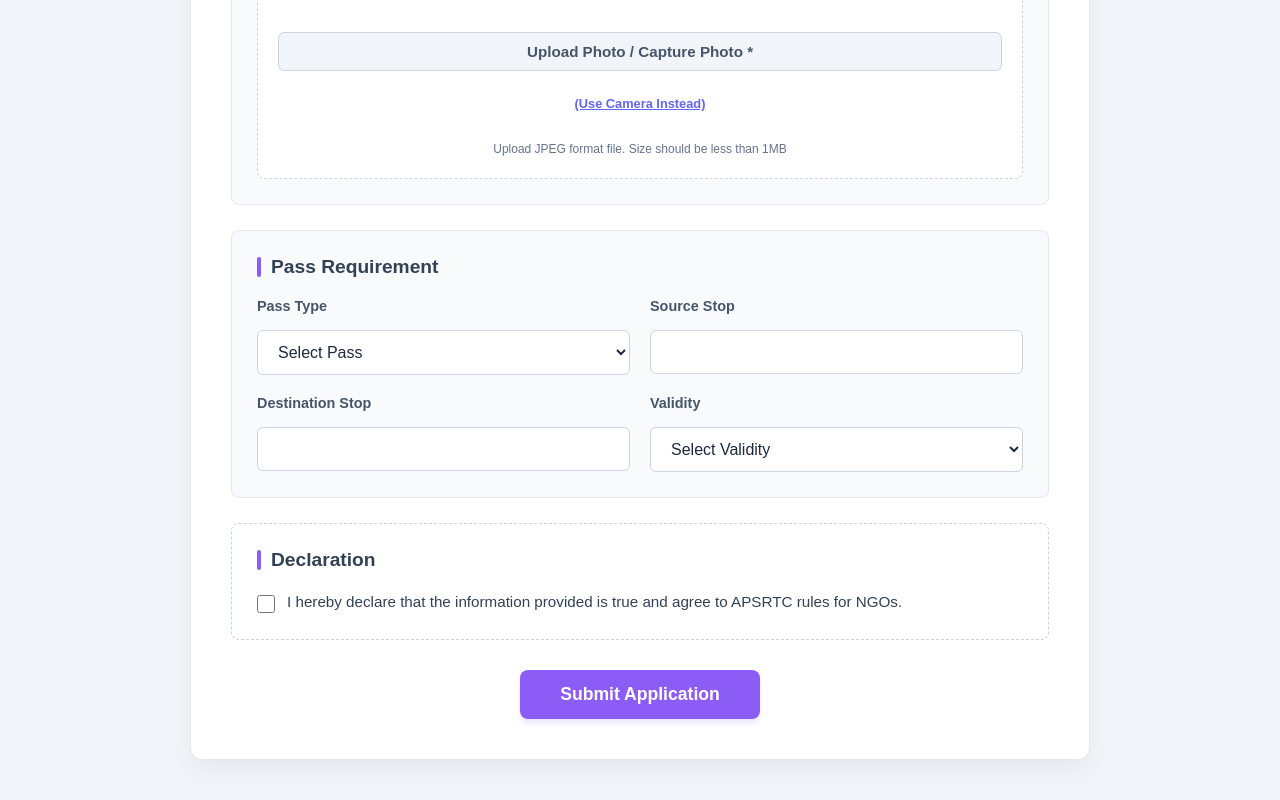
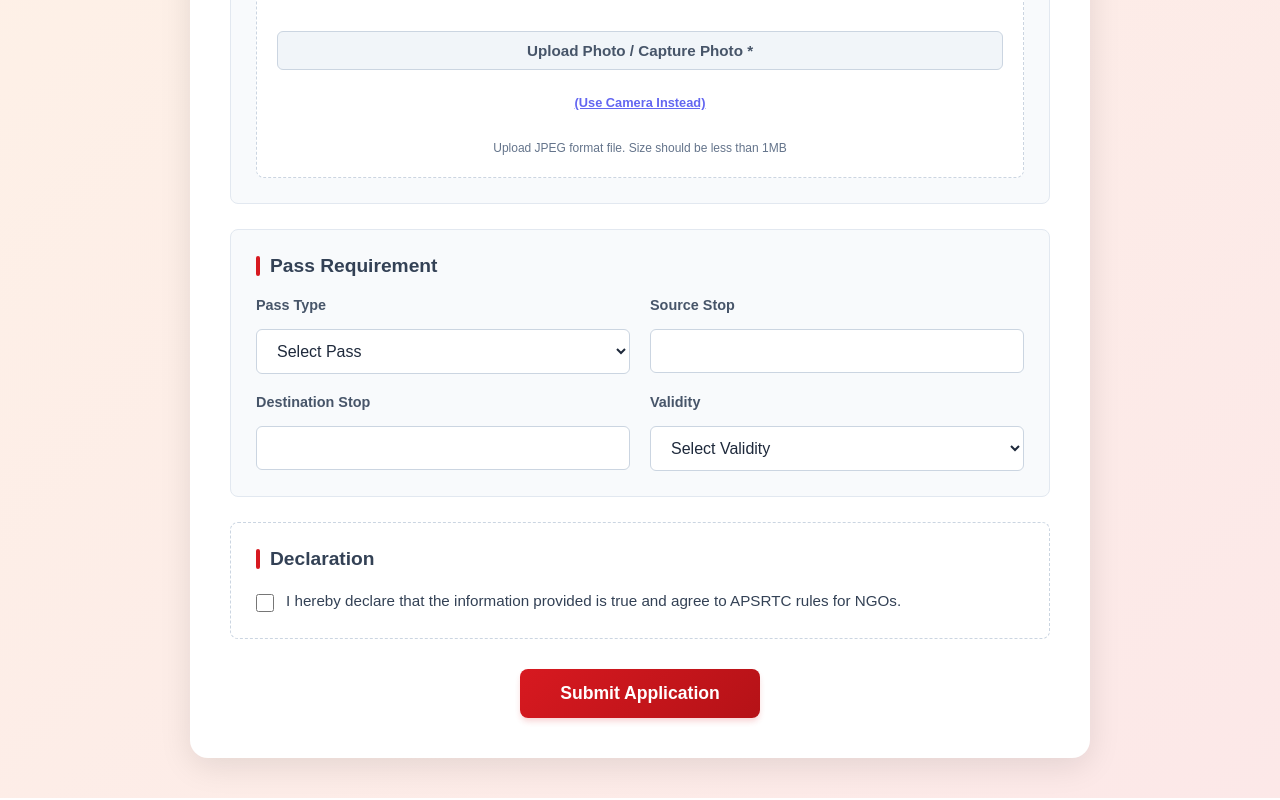
Before and after one commit to maneesha-9705/Bus-Pass-System, a React (Vite) app in the folder frontend/: page /ngo-form in a window 1280 px wide. Shown: the part 1907-2707 px from the top of the page. Built offline with nearby package versions, Linux system fonts and the light colour scheme.

Commit message:
updations added

```diff
--- a/frontend/src/components/CitizenForm.css
+++ b/frontend/src/components/CitizenForm.css
@@ -1,7 +1,7 @@
 /* ----- CITIZEN FORM STYLES ----- */
 .citizen-page-container {
     min-height: 100vh;
-    background-color: #f1f5f9;
+    background: linear-gradient(135deg, #fff8e6 0%, #fce8e8 100%);
     padding: 40px 20px;
     display: flex;
     justify-content: center;
@@ -13,14 +13,14 @@
     background: white;
     width: 100%;
     max-width: 900px;
-    border-radius: 12px;
-    box-shadow: 0 10px 25px rgba(0, 0, 0, 0.05);
-    border: 1px solid #e2e8f0;
+    border-radius: 18px;
+    box-shadow: 0 8px 32px rgba(0, 0, 0, 0.10);
+    border: none;
     padding: 40px;
 }
 
 .citizen-form-wrapper h2 {
-    color: #1e293b;
+    color: #d71920;
     font-size: 2rem;
     margin-bottom: 30px;
     text-align: center;
@@ -51,7 +51,7 @@
     display: inline-block;
     width: 4px;
     height: 20px;
-    background: #6366f1;
+    background: #d71920;
     margin-right: 10px;
     border-radius: 2px;
 }
@@ -103,8 +103,8 @@
 .form-group select:focus,
 .form-group textarea:focus {
     outline: none;
-    border-color: #6366f1;
-    box-shadow: 0 0 0 3px rgba(99, 102, 241, 0.1);
+    border-color: #d71920;
+    box-shadow: 0 0 0 3px rgba(215, 25, 32, 0.08);
 }
 
 .form-group.file-upload input[type="file"] {
@@ -149,7 +149,7 @@
     margin-top: 4px;
     width: 18px;
     height: 18px;
-    accent-color: #6366f1;
+    accent-color: #d71920;
 }
 
 /* Submit Button */
@@ -160,7 +160,7 @@
 }
 
 .submit-btn {
-    background: #6366f1;
+    background: linear-gradient(135deg, #d71920, #b51217);
     color: white;
     border: none;
     padding: 14px 40px;
@@ -173,9 +173,8 @@
 }
 
 .submit-btn:hover {
-    background: #4f46e5;
     transform: translateY(-2px);
-    box-shadow: 0 6px 8px -1px rgba(99, 102, 241, 0.3);
+    box-shadow: 0 6px 20px rgba(215, 25, 32, 0.3);
 }
 
 .submit-btn:active {
--- a/frontend/src/components/GovEmpApplicationForm.css
+++ b/frontend/src/components/GovEmpApplicationForm.css
@@ -1,7 +1,7 @@
 /* ----- GOVT EMPLOYEE FORM STYLES ----- */
 .gov-emp-page-container {
     min-height: 100vh;
-    background-color: #f1f5f9;
+    background: linear-gradient(135deg, #fff8e6 0%, #fce8e8 100%);
     padding: 40px 20px;
     display: flex;
     justify-content: center;
@@ -13,14 +13,14 @@
     background: white;
     width: 100%;
     max-width: 950px;
-    border-radius: 12px;
-    box-shadow: 0 10px 25px rgba(0, 0, 0, 0.05);
-    border: 1px solid #e2e8f0;
+    border-radius: 18px;
+    box-shadow: 0 8px 32px rgba(0, 0, 0, 0.10);
+    border: none;
     padding: 40px;
 }
 
 .gov-emp-form-wrapper h2 {
-    color: #1e293b;
+    color: #d71920;
     font-size: 2rem;
     margin-bottom: 5px;
     text-align: center;
@@ -59,8 +59,8 @@
     display: inline-block;
     width: 4px;
     height: 20px;
-    background: #3b82f6;
-    /* Blue theme for Govt Employee */
+    background: #d71920;
+    /* Red theme */
     margin-right: 10px;
     border-radius: 2px;
 }
@@ -112,8 +112,8 @@
 .form-group select:focus,
 .form-group textarea:focus {
     outline: none;
-    border-color: #3b82f6;
-    box-shadow: 0 0 0 3px rgba(59, 130, 246, 0.1);
+    border-color: #d71920;
+    box-shadow: 0 0 0 3px rgba(215, 25, 32, 0.08);
 }
 
 .form-group.file-upload input[type="file"] {
@@ -158,7 +158,7 @@
     margin-top: 4px;
     width: 18px;
     height: 18px;
-    accent-color: #3b82f6;
+    accent-color: #d71920;
 }
 
 .declaration-grid {
@@ -176,7 +176,7 @@
 }
 
 .submit-btn {
-    background: #3b82f6;
+    background: linear-gradient(135deg, #d71920, #b51217);
     color: white;
     border: none;
     padding: 14px 40px;
@@ -185,13 +185,12 @@
     border-radius: 8px;
     cursor: pointer;
     transition: all 0.3s ease;
-    box-shadow: 0 4px 6px -1px rgba(59, 130, 246, 0.2);
+    box-shadow: 0 4px 6px -1px rgba(215, 25, 32, 0.2);
 }
 
 .submit-btn:hover {
-    background: #2563eb;
     transform: translateY(-2px);
-    box-shadow: 0 6px 8px -1px rgba(59, 130, 246, 0.3);
+    box-shadow: 0 6px 20px rgba(215, 25, 32, 0.3);
 }
 
 .submit-btn:active {
--- a/frontend/src/components/JournalistForm.css
+++ b/frontend/src/components/JournalistForm.css
@@ -1,7 +1,7 @@
 /* ----- JOURNALIST FORM STYLES ----- */
 .journalist-page-container {
     min-height: 100vh;
-    background-color: #f1f5f9;
+    background: linear-gradient(135deg, #fff8e6 0%, #fce8e8 100%);
     padding: 40px 20px;
     display: flex;
     justify-content: center;
@@ -13,14 +13,14 @@
     background: white;
     width: 100%;
     max-width: 900px;
-    border-radius: 12px;
-    box-shadow: 0 10px 25px rgba(0, 0, 0, 0.05);
-    border: 1px solid #e2e8f0;
+    border-radius: 18px;
+    box-shadow: 0 8px 32px rgba(0, 0, 0, 0.10);
+    border: none;
     padding: 40px;
 }
 
 .journalist-form-wrapper h2 {
-    color: #1e293b;
+    color: #d71920;
     font-size: 2rem;
     margin-bottom: 30px;
     text-align: center;
@@ -51,8 +51,8 @@
     display: inline-block;
     width: 4px;
     height: 20px;
-    background: #4ade80;
-    /* Green theme for Journalist */
+    background: #d71920;
+    /* Red theme */
     margin-right: 10px;
     border-radius: 2px;
 }
@@ -104,8 +104,8 @@
 .form-group select:focus,
 .form-group textarea:focus {
     outline: none;
-    border-color: #4ade80;
-    box-shadow: 0 0 0 3px rgba(74, 222, 128, 0.1);
+    border-color: #d71920;
+    box-shadow: 0 0 0 3px rgba(215, 25, 32, 0.08);
 }
 
 .form-group.file-upload input[type="file"] {
@@ -150,7 +150,7 @@
     margin-top: 4px;
     width: 18px;
     height: 18px;
-    accent-color: #4ade80;
+    accent-color: #d71920;
 }
 
 /* Submit Button */
@@ -161,7 +161,7 @@
 }
 
 .submit-btn {
-    background: #22c55e;
+    background: linear-gradient(135deg, #d71920, #b51217);
     color: white;
     border: none;
     padding: 14px 40px;
@@ -170,13 +170,12 @@
     border-radius: 8px;
     cursor: pointer;
     transition: all 0.3s ease;
-    box-shadow: 0 4px 6px -1px rgba(34, 197, 94, 0.2);
+    box-shadow: 0 4px 6px -1px rgba(215, 25, 32, 0.2);
 }
 
 .submit-btn:hover {
-    background: #16a34a;
     transform: translateY(-2px);
-    box-shadow: 0 6px 8px -1px rgba(34, 197, 94, 0.3);
+    box-shadow: 0 6px 20px rgba(215, 25, 32, 0.3);
 }
 
 .submit-btn:active {
--- a/frontend/src/components/NGOApplicationForm.css
+++ b/frontend/src/components/NGOApplicationForm.css
@@ -1,7 +1,7 @@
 /* ----- NGO FORM STYLES ----- */
 .ngo-page-container {
     min-height: 100vh;
-    background-color: #f1f5f9;
+    background: linear-gradient(135deg, #fff8e6 0%, #fce8e8 100%);
     padding: 40px 20px;
     display: flex;
     justify-content: center;
@@ -13,14 +13,14 @@
     background: white;
     width: 100%;
     max-width: 900px;
-    border-radius: 12px;
-    box-shadow: 0 10px 25px rgba(0, 0, 0, 0.05);
-    border: 1px solid #e2e8f0;
+    border-radius: 18px;
+    box-shadow: 0 8px 32px rgba(0, 0, 0, 0.10);
+    border: none;
     padding: 40px;
 }
 
 .ngo-form-wrapper h2 {
-    color: #1e293b;
+    color: #d71920;
     font-size: 2rem;
     margin-bottom: 30px;
     text-align: center;
@@ -51,8 +51,8 @@
     display: inline-block;
     width: 4px;
     height: 20px;
-    background: #f97316;
-    /* Orange theme for NGO */
+    background: #d71920;
+    /* Red theme */
     margin-right: 10px;
     border-radius: 2px;
 }
@@ -104,8 +104,8 @@
 .form-group select:focus,
 .form-group textarea:focus {
     outline: none;
-    border-color: #f97316;
-    box-shadow: 0 0 0 3px rgba(249, 115, 22, 0.1);
+    border-color: #d71920;
+    box-shadow: 0 0 0 3px rgba(215, 25, 32, 0.08);
 }
 
 .form-group.file-upload input[type="file"] {
@@ -150,7 +150,7 @@
     margin-top: 4px;
     width: 18px;
     height: 18px;
-    accent-color: #f97316;
+    accent-color: #d71920;
 }
 
 /* Submit Button */
@@ -161,7 +161,7 @@
 }
 
 .submit-btn {
-    background: #f97316;
+    background: linear-gradient(135deg, #d71920, #b51217);
     color: white;
     border: none;
     padding: 14px 40px;
@@ -170,13 +170,12 @@
     border-radius: 8px;
     cursor: pointer;
     transition: all 0.3s ease;
-    box-shadow: 0 4px 6px -1px rgba(249, 115, 22, 0.2);
+    box-shadow: 0 4px 6px -1px rgba(215, 25, 32, 0.2);
 }
 
 .submit-btn:hover {
-    background: #ea580c;
     transform: translateY(-2px);
-    box-shadow: 0 6px 8px -1px rgba(249, 115, 22, 0.3);
+    box-shadow: 0 6px 20px rgba(215, 25, 32, 0.3);
 }
 
 .submit-btn:active {
--- a/frontend/src/components/NonGovEmpApplicationForm.css
+++ b/frontend/src/components/NonGovEmpApplicationForm.css
@@ -1,7 +1,7 @@
 /* ----- NON-GOVT EMPLOYEE FORM STYLES ----- */
 .non-gov-emp-page-container {
     min-height: 100vh;
-    background-color: #f1f5f9;
+    background: linear-gradient(135deg, #fff8e6 0%, #fce8e8 100%);
     padding: 40px 20px;
     display: flex;
     justify-content: center;
@@ -13,14 +13,14 @@
     background: white;
     width: 100%;
     max-width: 950px;
-    border-radius: 12px;
-    box-shadow: 0 10px 25px rgba(0, 0, 0, 0.05);
-    border: 1px solid #e2e8f0;
+    border-radius: 18px;
+    box-shadow: 0 8px 32px rgba(0, 0, 0, 0.10);
+    border: none;
     padding: 40px;
 }
 
 .non-gov-emp-form-wrapper h2 {
-    color: #1e293b;
+    color: #d71920;
     font-size: 2rem;
     margin-bottom: 5px;
     text-align: center;
@@ -59,8 +59,8 @@
     display: inline-block;
     width: 4px;
     height: 20px;
-    background: #8b5cf6;
-    /* Purple theme for Non-Govt Employee */
+    background: #d71920;
+    /* Red theme */
     margin-right: 10px;
     border-radius: 2px;
 }
@@ -112,8 +112,8 @@
 .form-group select:focus,
 .form-group textarea:focus {
     outline: none;
-    border-color: #8b5cf6;
-    box-shadow: 0 0 0 3px rgba(139, 92, 246, 0.1);
+    border-color: #d71920;
+    box-shadow: 0 0 0 3px rgba(215, 25, 32, 0.08);
 }
 
 .form-group.file-upload input[type="file"] {
@@ -159,7 +159,7 @@
     margin-top: 4px;
     width: 18px;
     height: 18px;
-    accent-color: #8b5cf6;
+    accent-color: #d71920;
 }
 
 .declaration-grid,
@@ -189,7 +189,7 @@
 }
 
 .submit-btn {
-    background: #8b5cf6;
+    background: linear-gradient(135deg, #d71920, #b51217);
     color: white;
     border: none;
     padding: 14px 40px;
@@ -198,13 +198,12 @@
     border-radius: 8px;
     cursor: pointer;
     transition: all 0.3s ease;
-    box-shadow: 0 4px 6px -1px rgba(139, 92, 246, 0.2);
+    box-shadow: 0 4px 6px -1px rgba(215, 25, 32, 0.2);
 }
 
 .submit-btn:hover {
-    background: #7c3aed;
     transform: translateY(-2px);
-    box-shadow: 0 6px 8px -1px rgba(139, 92, 246, 0.3);
+    box-shadow: 0 6px 20px rgba(215, 25, 32, 0.3);
 }
 
 .submit-btn:active {
--- a/frontend/src/components/aboveSSCForm.css
+++ b/frontend/src/components/aboveSSCForm.css
@@ -1,6 +1,6 @@
 .form-page-container {
   min-height: 100vh;
-  background-color: #f4f7f6;
+  background: linear-gradient(135deg, #fff8e6 0%, #fce8e8 100%);
   display: flex;
   justify-content: center;
   padding: 20px;
@@ -11,15 +11,15 @@
   background: white;
   width: 100%;
   max-width: 1100px;
-  border-radius: 4px;
-  box-shadow: 0 2px 10px rgba(0, 0, 0, 0.05);
+  border-radius: 18px;
+  box-shadow: 0 8px 32px rgba(0, 0, 0, 0.10);
   overflow: hidden;
 }
 
 .form-title-bar {
-  background-color: #eef7fd;
+  background-color: #fff0f0;
   padding: 15px 25px;
-  border-bottom: 1px solid #d1e9f9;
+  border-bottom: 1px solid #ffcccc;
 }
 
 .form-title {
@@ -57,7 +57,7 @@
 }
 
 .section-header {
-  color: #0076c0;
+  color: #d71920;
   font-size: 1rem;
   font-weight: 600;
   margin-bottom: 20px;
@@ -94,9 +94,17 @@
   padding: 10px 12px;
   border: 1px solid #ddd;
   background-color: #f9f9f9;
-  border-radius: 4px;
+  border-radius: 6px;
   font-size: 0.95rem;
   color: #333;
+  transition: all 0.2s ease;
+}
+
+.form-group input:focus,
+.form-group select:focus {
+  outline: none;
+  border-color: #d71920;
+  box-shadow: 0 0 0 3px rgba(215, 25, 32, 0.08);
 }
 
 .form-group input::placeholder {
@@ -209,13 +217,25 @@
 }
 
 .submit-btn {
-  background-color: #2c3e50;
+  background: linear-gradient(135deg, #d71920, #b51217);
   color: white;
   border: none;
-  padding: 12px 50px;
+  padding: 14px 50px;
   font-size: 1.1rem;
-  border-radius: 4px;
+  border-radius: 8px;
+  font-weight: 600;
   cursor: pointer;
+  transition: all 0.3s ease;
+  box-shadow: 0 4px 6px -1px rgba(215, 25, 32, 0.2);
+}
+
+.submit-btn:hover {
+  transform: translateY(-2px);
+  box-shadow: 0 6px 20px rgba(215, 25, 32, 0.3);
+}
+
+.submit-btn:active {
+  transform: translateY(0);
 }
 
 /* Camera Modal */
--- a/frontend/src/components/home.jsx
+++ b/frontend/src/components/home.jsx
@@ -110,7 +110,7 @@ const Home = () => {
             <h3>{t('update_details')}</h3>
             <p>{t('modify_basic_info')}</p>
           </div>
-          <div className="action-card" onClick={() => navigate('/payment')}>
+          <div className="action-card" onClick={() => window.open('/payment', '_blank')}>
             <div className="icon"><img src="/pay.svg" alt="Payment" /></div>
             <h3>{t('payment')}</h3>
             <p>{t('pre_present_payments')}</p>
@@ -134,12 +134,12 @@ const Home = () => {
               <p>{t('click_to_view_download')}</p>
             )}
           </div>
-          <div className="action-card" onClick={() => navigate('/my-pass')}>
+          <div className="action-card" onClick={() => window.open('/my-pass', '_blank')}>
             <div className="icon"><img src="/pass.png" alt="My Pass" /></div>
             <h3>{t('my_pass')}</h3>
             <p>{t('view_active_passes')}</p>
           </div>
-          <div className="action-card" onClick={() => navigate('/renewal')}>
+          <div className="action-card" onClick={() => window.open('/renewal', '_blank')}>
             <div className="icon"><img src="/renew.webp" alt="Renewal Pass" /></div>
             <h3>{t('renewal_pass')}</h3>
             <p>{t('below_ssc')} & {t('above_ssc')}</p>
```
